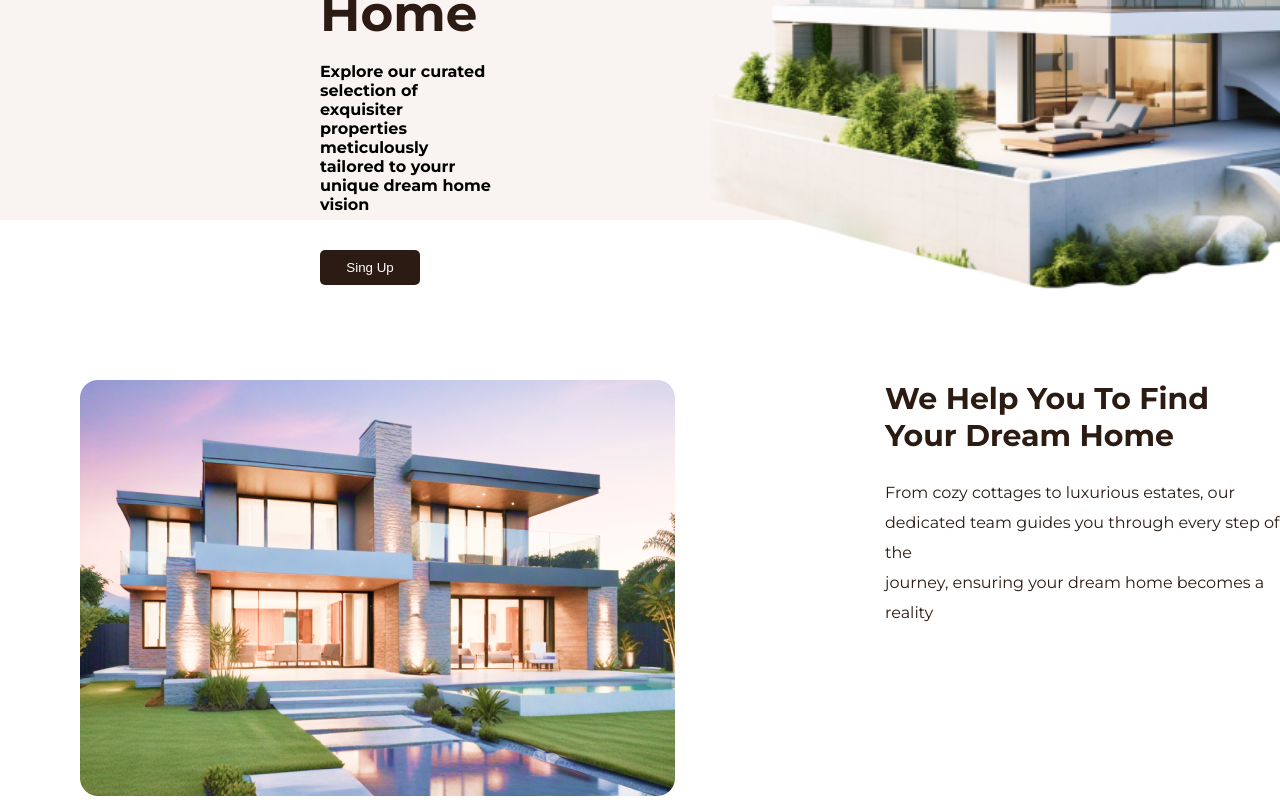
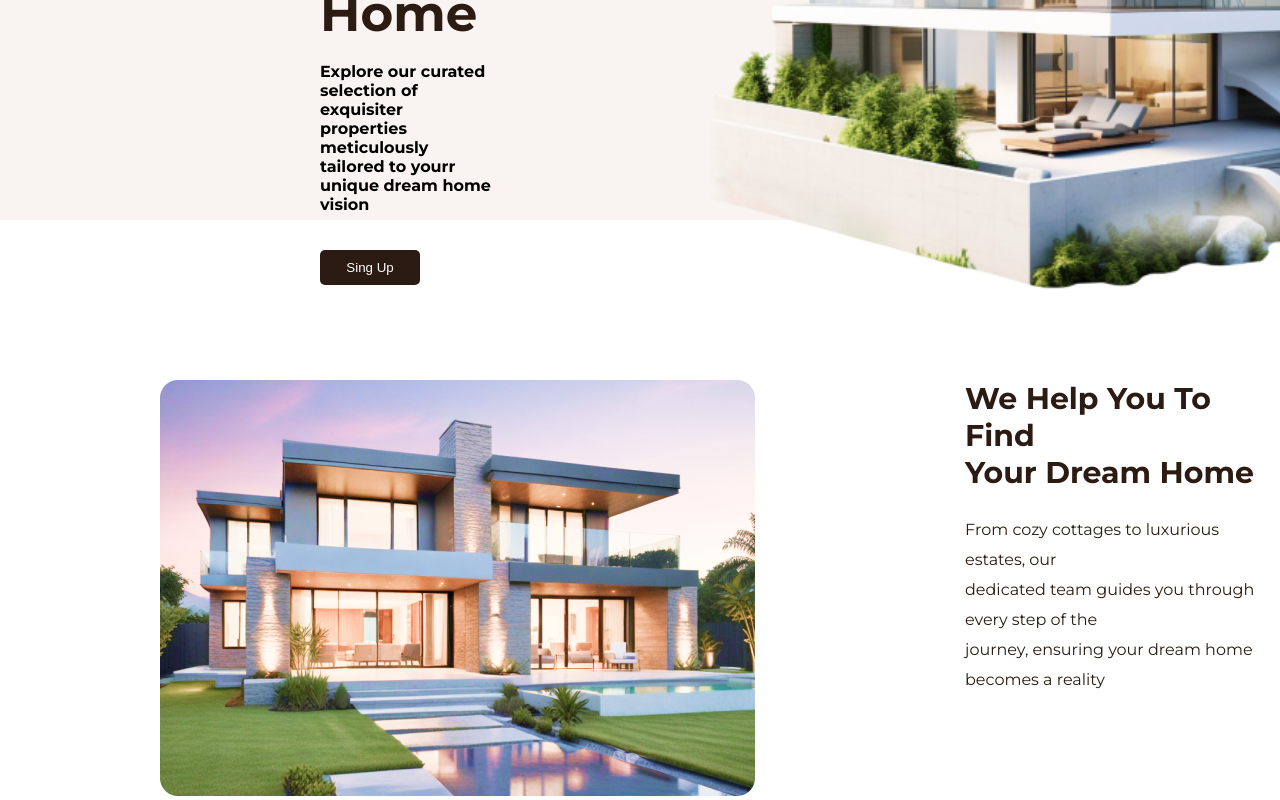
Before and after one commit to gabrieljcoutinho/Projeto-Dwello, a React (Create React App) app: page / in a window 1280 px wide. Shown: the part 384-1184 px from the top of the page. Built offline with nearby package versions, Linux system fonts and the light colour scheme.

Commit message:
espaçamentos

```diff
--- a/src/Css/houseDream.css
+++ b/src/Css/houseDream.css
@@ -3,7 +3,7 @@
 .dreamHouseDiv {
     display: flex;
     padding-top: 10rem;
-    padding-left: 5rem;
+    padding-left: 10rem;
     gap: 210px;
 }
 
```
